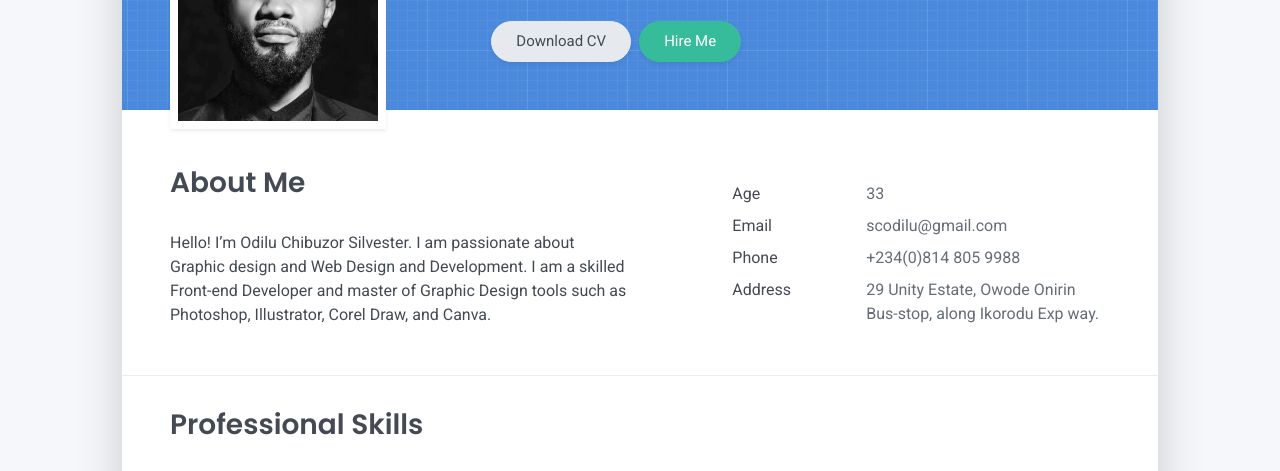
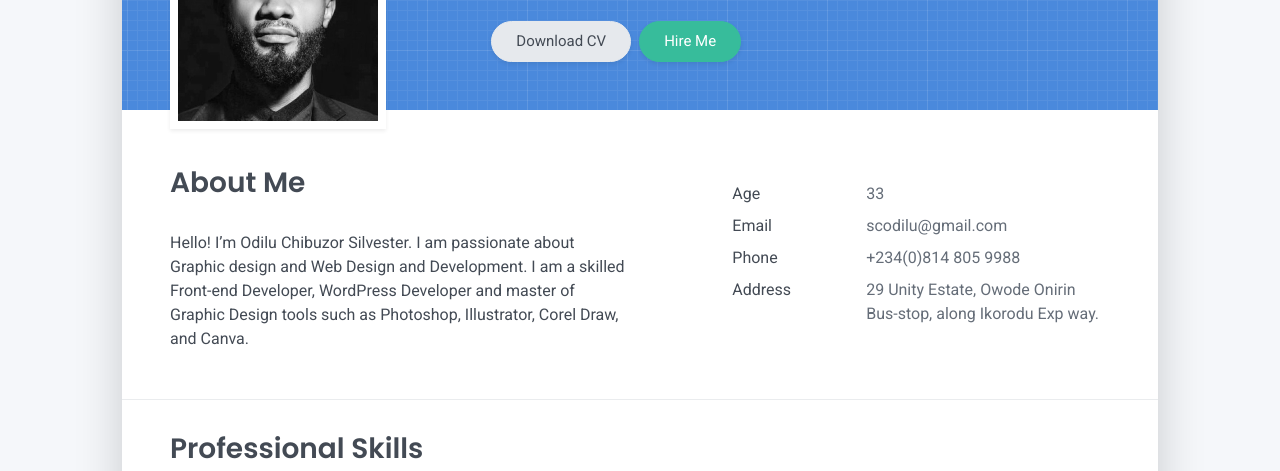
Before and after one commit to SilvestrLee/my-cv, a plain HTML site: page index.html in a window 1280 px wide. Shown: the part 259-730 px from the top of the page. Drawn offline with Linux system fonts and the light colour scheme.

Commit message:
Update index.html

```diff
--- a/index.html
+++ b/index.html
@@ -66,7 +66,7 @@
     <div class="row">
       <div class="col-md-6">
         <h2 class="h3 mb-3">About Me</h2>
-        <p>Hello! I’m Odilu Chibuzor Silvester. I am passionate about Graphic design and Web Design and Development. I am a skilled Front-end Developer and master of Graphic Design tools such as Photoshop, Illustrator, Corel Draw, and Canva.</p>
+        <p>Hello! I’m Odilu Chibuzor Silvester. I am passionate about Graphic design and Web Design and Development. I am a skilled Front-end Developer, WordPress Developer and master of Graphic Design tools such as Photoshop, Illustrator, Corel Draw, and Canva.</p>
       </div>
       <div class="col-md-5 offset-md-1">
         <div class="row mt-2">
```
